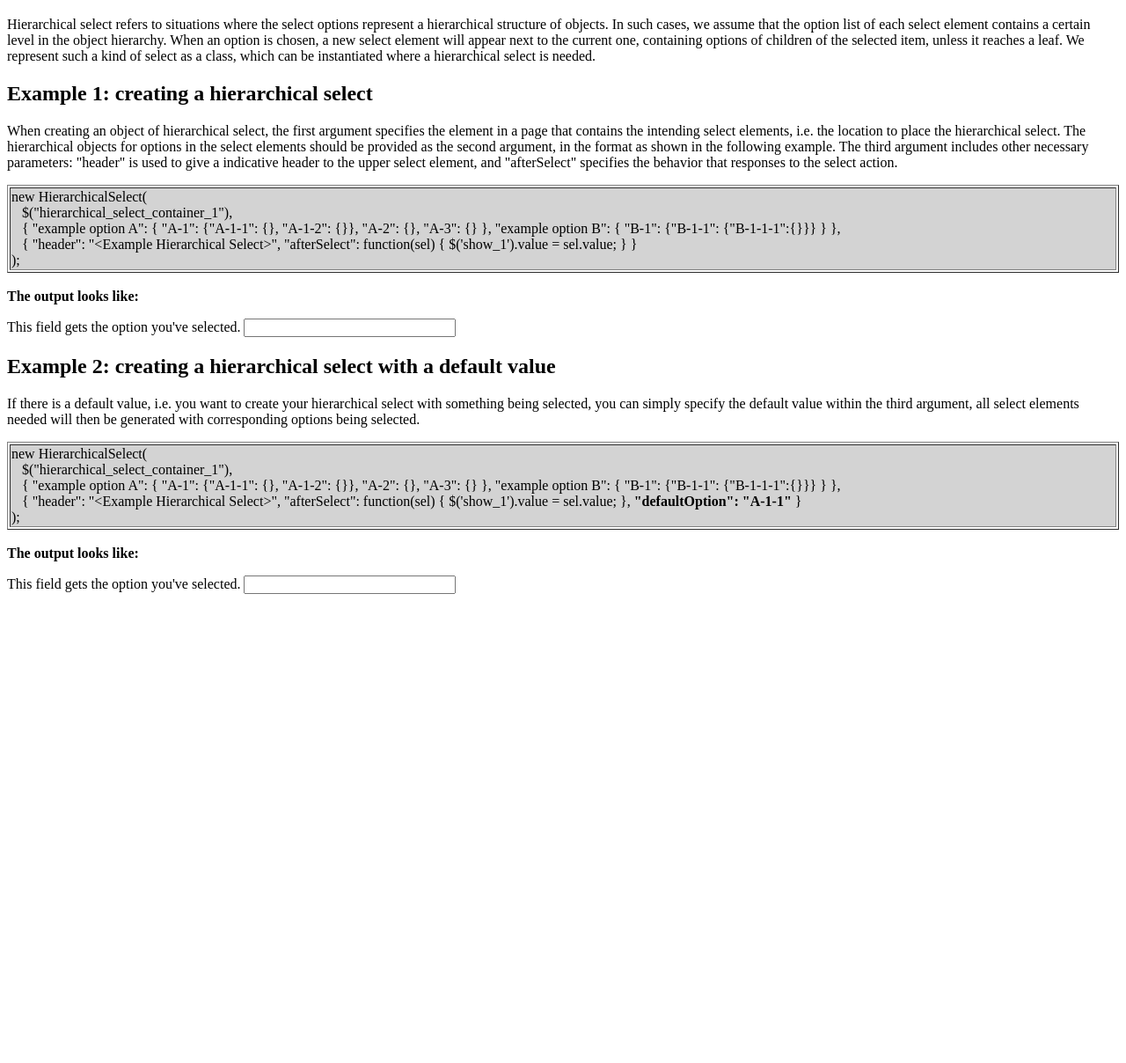
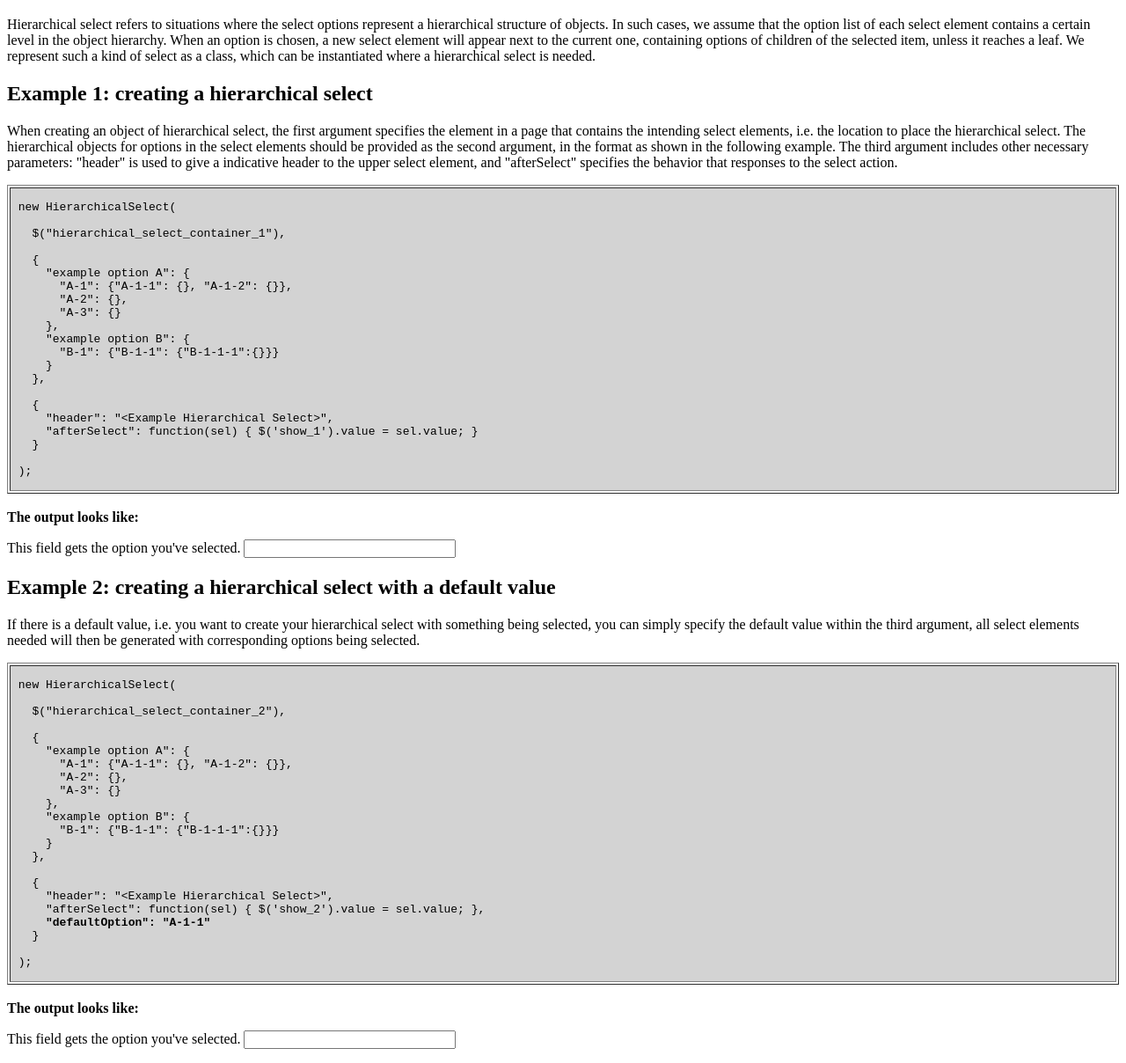
Before and after one commit to kudelabs/js_hierarchical_select, a plain HTML site: page index.html in a window 1280 px wide. Shown: the part 61-1269 px from the top of the page at 88% size. Before the commit the page ends 800 px from the top, so only its background shows below. Drawn offline with Linux system fonts and the light colour scheme; a script that the page names is missing.

Commit message:
update example page

```diff
--- a/index.html
+++ b/index.html
@@ -30,9 +30,10 @@ When creating an object of hierarchical select, the first argument specifies the
 
 <table border="1" width="100%">
   <td bgcolor="LightGrey">
-	new HierarchicalSelect(<br/>&nbsp;&nbsp;
+		<pre>
+ new HierarchicalSelect(
 
-		$("hierarchical_select_container_1"),<br/>&nbsp;&nbsp;
+   $("hierarchical_select_container_1"),
 
    {
      "example option A": {
@@ -43,14 +44,14 @@ When creating an object of hierarchical select, the first argument specifies the
      "example option B": {
        "B-1": {"B-1-1": {"B-1-1-1":{}}}
      }
-		},<br/>&nbsp;&nbsp;
+   },
 
    {
      "header": "&lt;Example Hierarchical Select&gt;",
      "afterSelect": function(sel) { $('show_1').value = sel.value; }
-	 	}<br/>
+   }
 
-	);
+ );</pre>
   </td>
 </table>
 <br/>
@@ -94,9 +95,10 @@ If there is a default value, i.e. you want to create your hierarchical select wi
 
 <table border="1" width="100%">
   <td bgcolor="LightGrey">
-	new HierarchicalSelect(<br/>&nbsp;&nbsp;
+		<pre>
+ new HierarchicalSelect(
 
-		$("hierarchical_select_container_1"),<br/>&nbsp;&nbsp;
+   $("hierarchical_select_container_2"),
 
    {
      "example option A": {
@@ -107,15 +109,15 @@ If there is a default value, i.e. you want to create your hierarchical select wi
      "example option B": {
        "B-1": {"B-1-1": {"B-1-1-1":{}}}
      }
-		},<br/>&nbsp;&nbsp;
+   },
 
    {
      "header": "&lt;Example Hierarchical Select&gt;",
-	  	"afterSelect": function(sel) { $('show_1').value = sel.value; },
+     "afterSelect": function(sel) { $('show_2').value = sel.value; },
      <b>"defaultOption": "A-1-1"</b>
-	 	}<br/>
+   }
 
-	);
+ );</pre>
   </td>
 </table>
 <br/>
```
Lines whose indentation alone changed are shown as unchanged.
